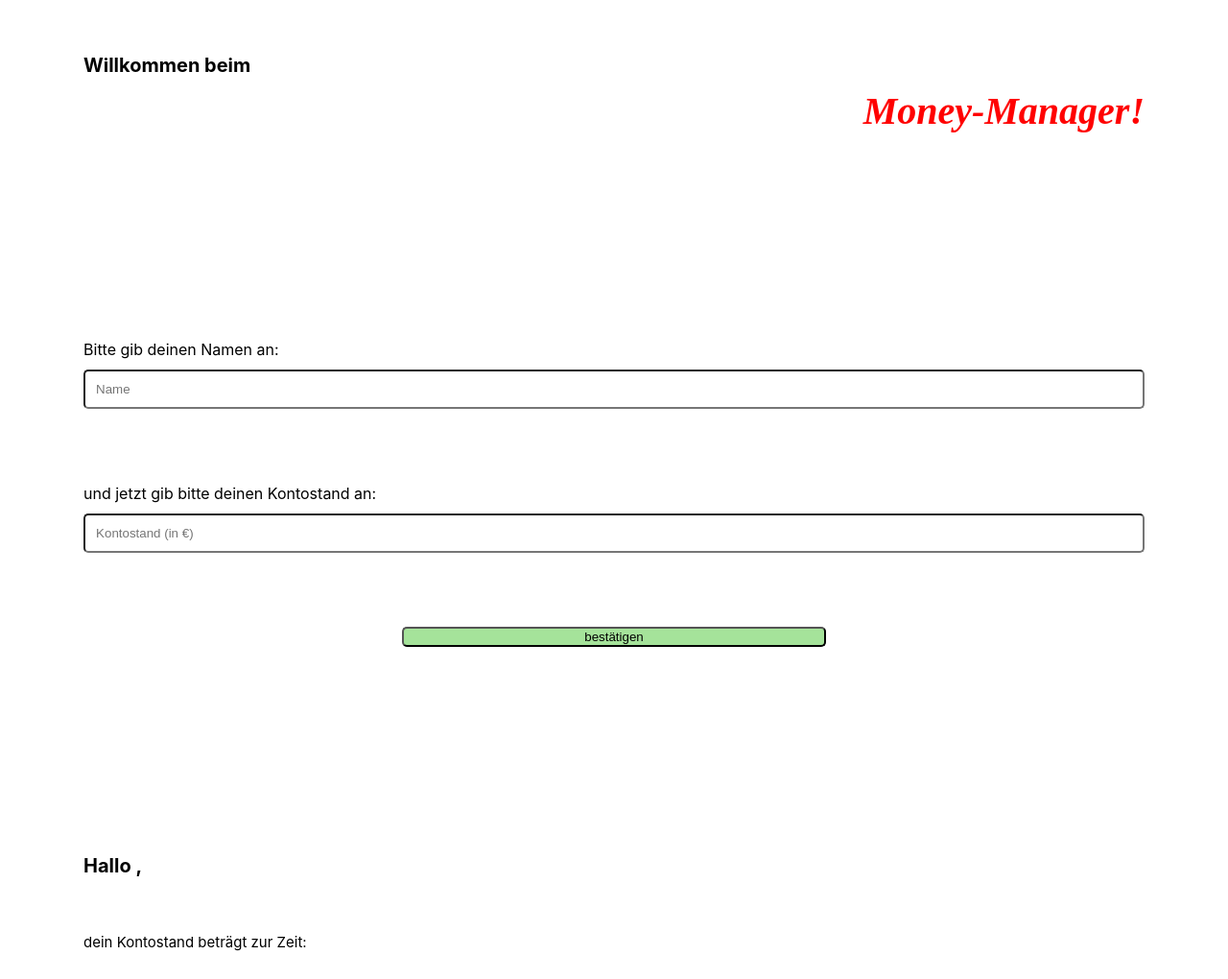
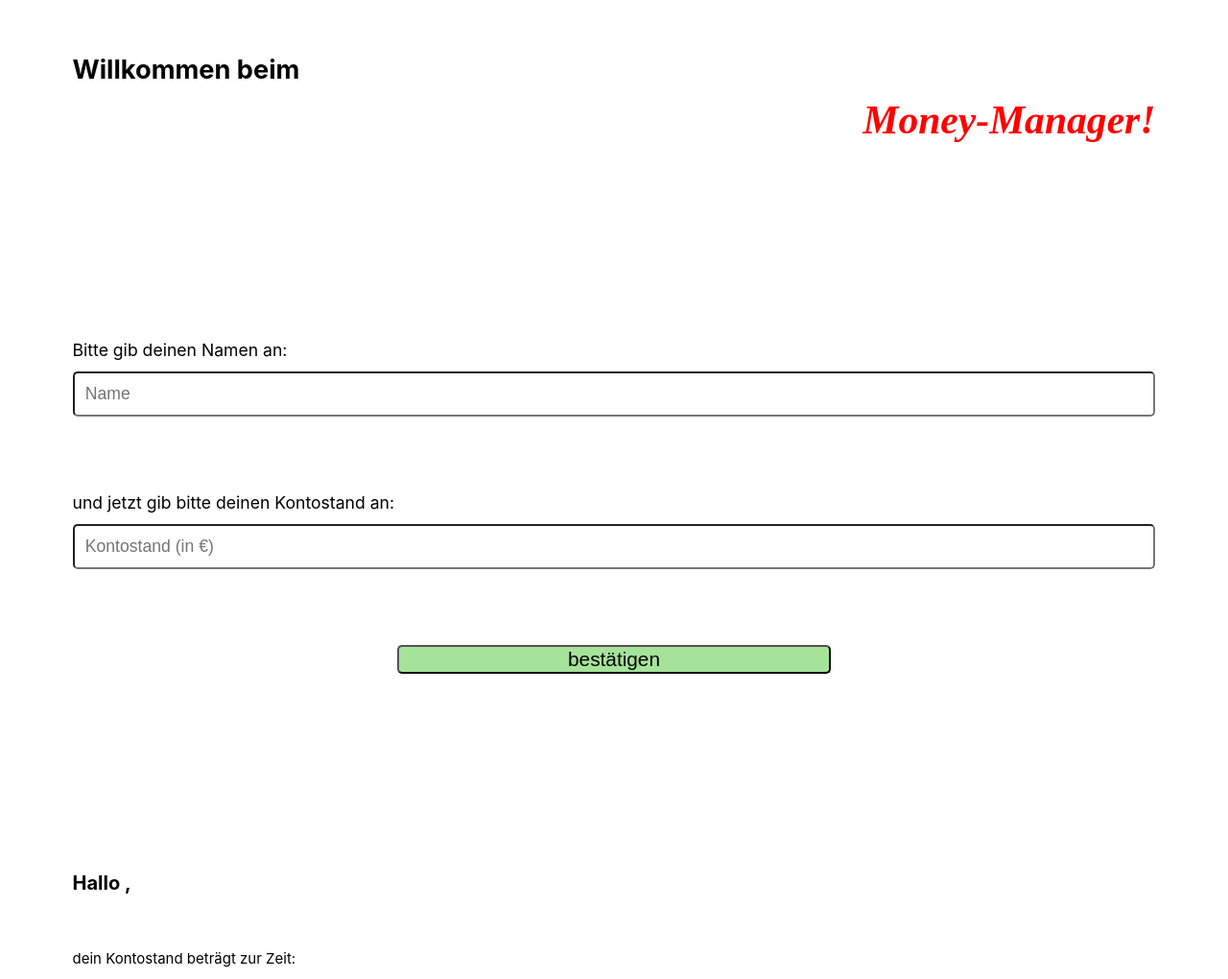
Before and after one commit to JohannaHopp/capstone-project, a Next.js app: page / in a window 1280 px wide. Shown: the part 123-1143 px from the top of the page at 96% size. Built offline with nearby package versions, Linux system fonts and the light colour scheme.

Commit message:
change some styling

```diff
--- a/components/NameAccountForm.js
+++ b/components/NameAccountForm.js
@@ -40,20 +40,23 @@ export default function NameAccountForm({ onAddEntry }) {
 const StyledForm = styled.form`
   display: flex;
   flex-direction: column;
-  margin: 2%;
+  margin: 1%;
 `;
 
 const StyledLabel = styled.label`
   margin: 7% 0% 1%;
+  font-size: 1.1em;
 `;
 
 const StyledInput = styled.input`
   border-radius: 5px;
   padding: 1%;
+  font-size: 1.1em;
 `;
 
 const StyledButton = styled.button`
   margin: 7% 30%;
+  font-size: 1.3em;
   border-radius: 5px;
   background-color: var(--green-button);
 `;
--- a/pages/index.js
+++ b/pages/index.js
@@ -29,8 +29,8 @@ const StyledMain = styled.main`
 `;
 
 const StyledHeadlineOne = styled.h1`
-  margin: 10% 2% 0%;
-  font-size: 20px;
+  margin: 10% 1% 0%;
+  font-size: 1.7em;
   text-align: left;
 `;
 
@@ -38,24 +38,24 @@ const StyledHeadlineTwo = styled.h2`
   color: var(--red-headline);
   font-family: san-serif;
   font-style: italic;
-  font-size: 250%;
+  font-size: 2.6em;
   text-align: right;
-  margin: 0% 2% 10%;
+  margin: 0% 1% 10%;
   padding-top: 1%;
 `;
 
 const StyledHeadlineThree = styled.h3`
-  margin: 10% 2% 0%;
+  margin: 10% 1% 0%;
   font-size: 20px;
 `;
 
 const StyledParagraph = styled.p`
-  margin: 5% 2% 0%;
+  margin: 5% 1% 0%;
   font-size: 15px;
 `;
 
 const StyledDiv = styled.section`
-  margin: 5% 2% 0%;
+  margin: 5% 1% 0%;
   border: 2px solid;
   border-radius: 5px;
   text-align: center;
```
